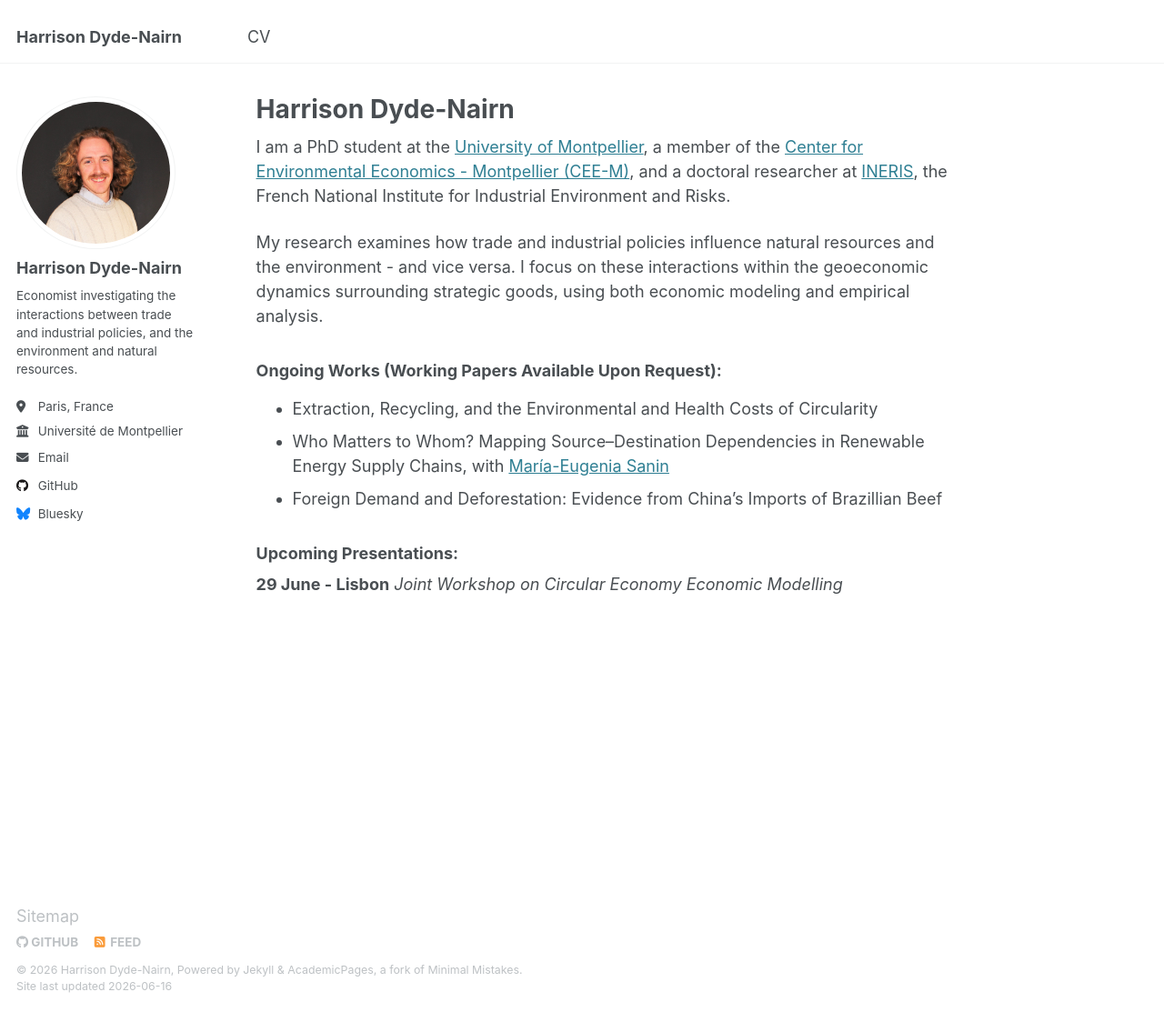
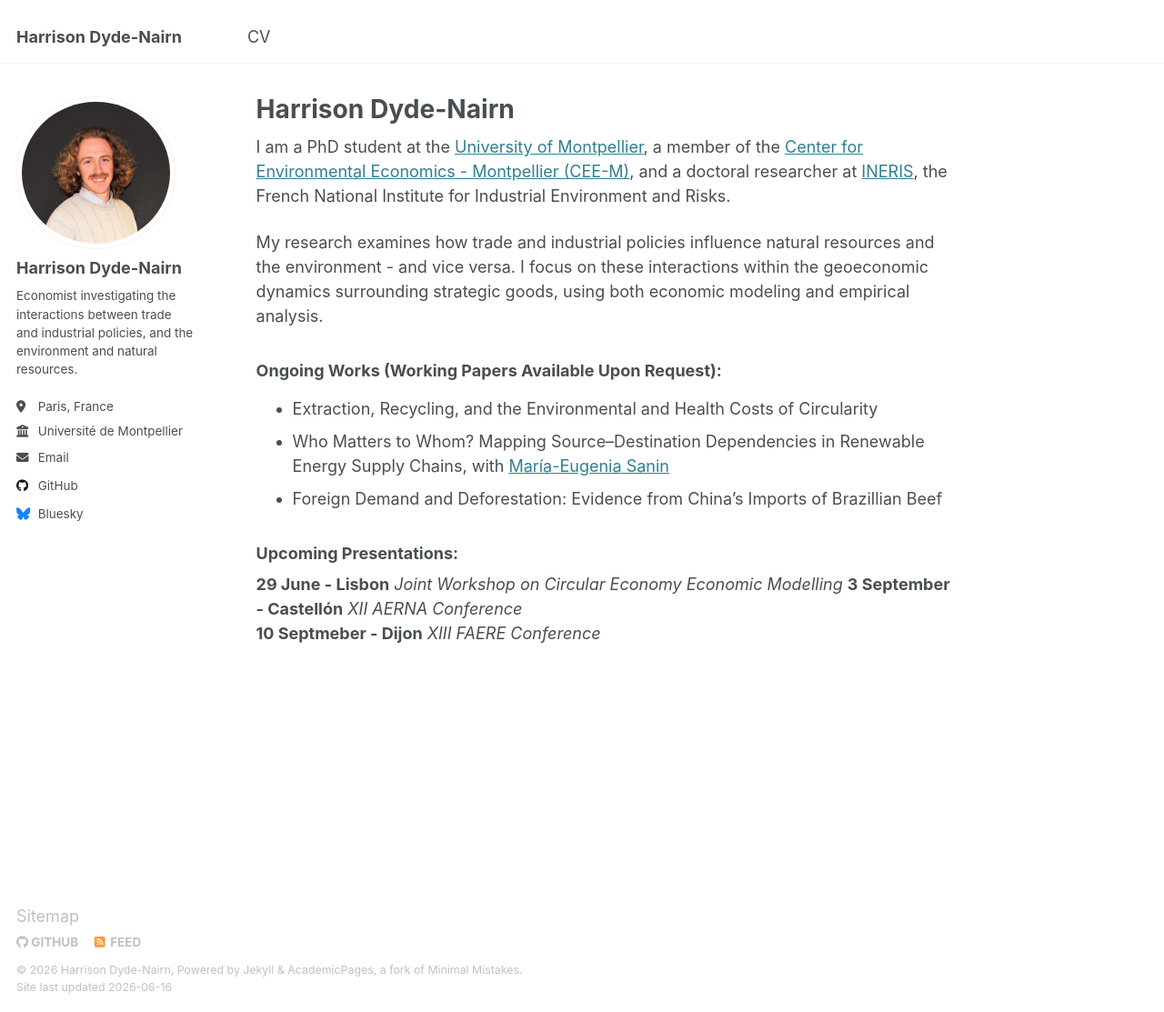
Before and after one commit to hdydenairn/hdydenairn.github.io, a Jekyll site: the page built from _pages/about.md, in a window 1280 px wide and 1113 px high. Shown: the whole window at 91% size. Built offline with Jekyll 4.4.1, drawn with Linux system fonts in a browser that asks for light colours.

Commit message:
Add upcoming presentations to about page

```diff
--- a/_pages/about.md
+++ b/_pages/about.md
@@ -19,3 +19,5 @@ My research examines how trade and industrial policies influence natural resourc
 
 ### Upcoming Presentations:
 **29 June - Lisbon**  *Joint Workshop on Circular Economy Economic Modelling*
+**3 September - Castellón** *XII AERNA Conference*
+**10 Septmeber - Dijon** *XIII FAERE Conference*
```
